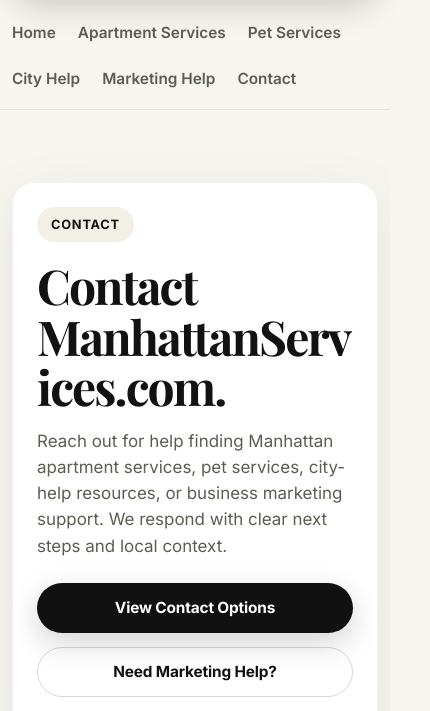
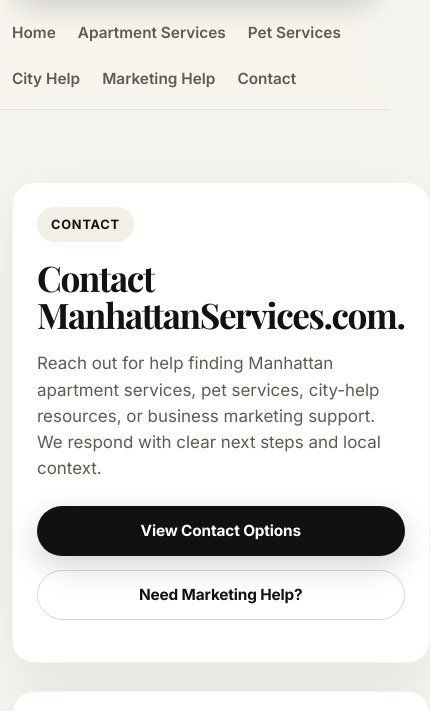
Before and after one commit to elettro/manhattanservices, a plain HTML site: page contact/index.html in a window 390 px wide. Shown: the part 133-844 px from the top of the page, 430 px wide, since content can reach past the window. Drawn offline with nearby package versions, Linux system fonts and the light colour scheme.

Commit message:
Refine contact hero title to keep domain on one line

```diff
--- a/css/style.css
+++ b/css/style.css
@@ -673,8 +673,9 @@ section {
 }
 
 .page-hero-copy h1 {
-  overflow-wrap: anywhere;
-  word-break: break-word;
+  font-size: clamp(2.2rem, 4vw, 4rem);
+  max-width: none;
+  white-space: nowrap;
 }
 
 .page-lead {
@@ -739,6 +740,10 @@ section {
   .page-hero-panel,
   .service-card {
     padding: 24px;
+  }
+
+  .page-hero-copy h1 {
+    white-space: normal;
   }
 
   .service-grid {
```
